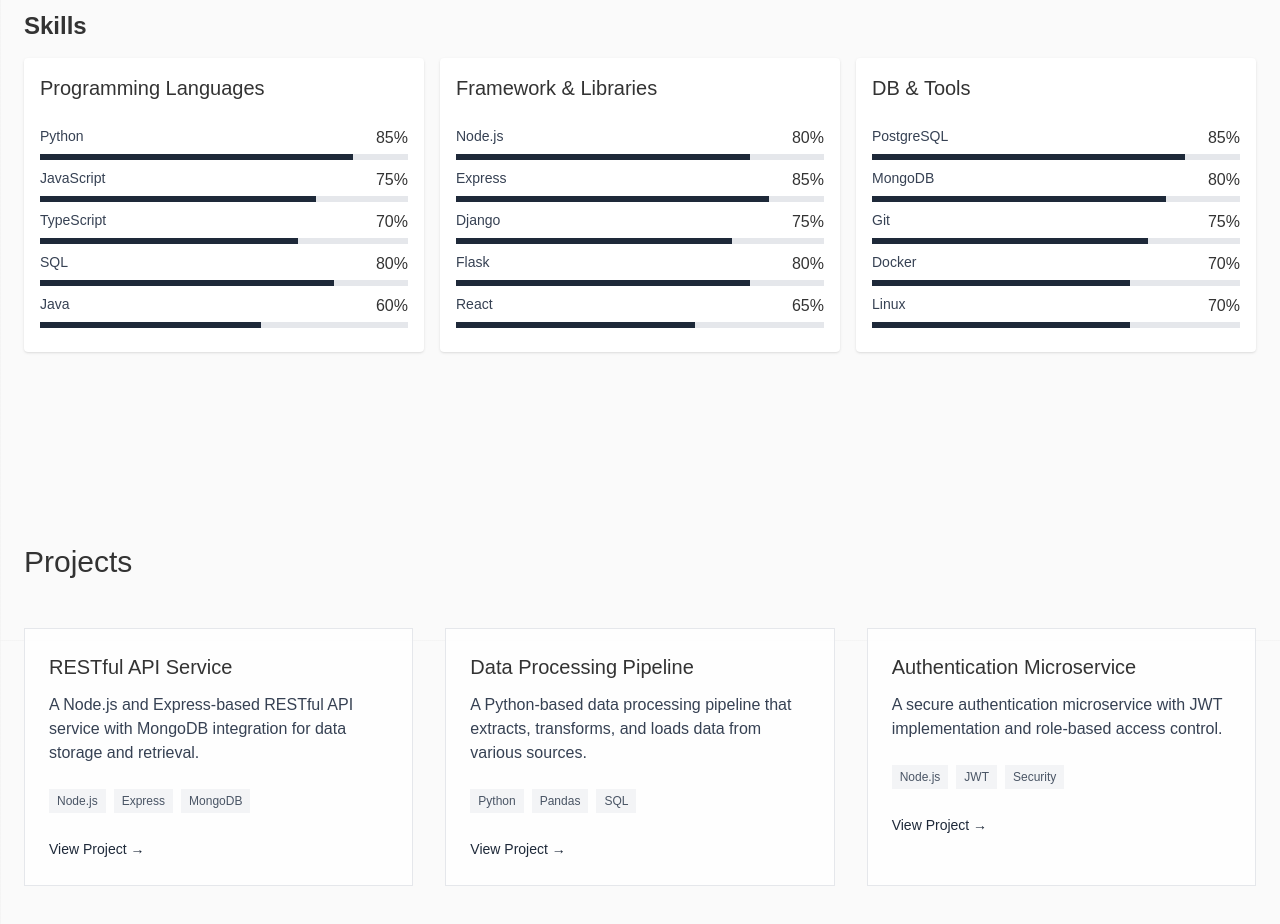
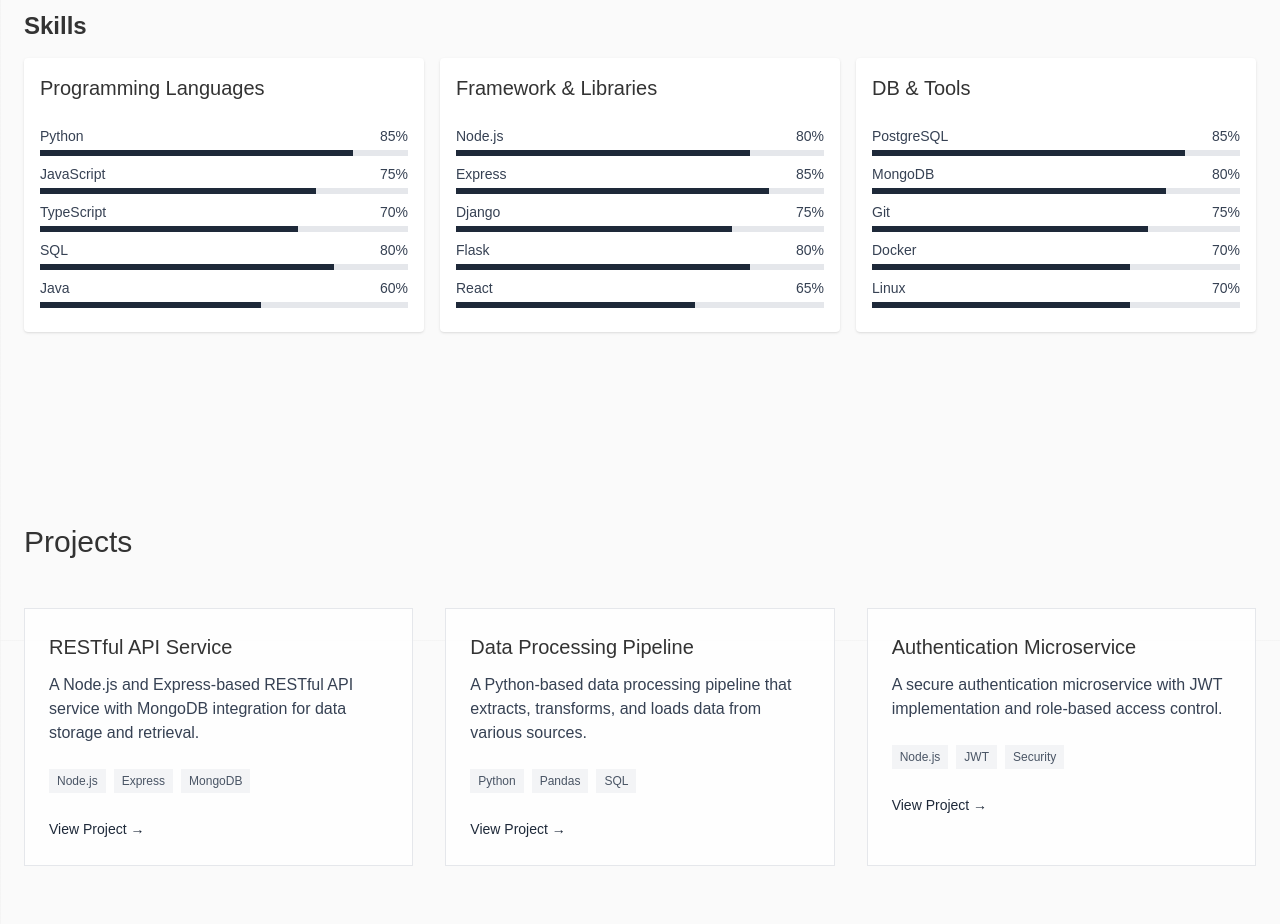
Before and after one commit to Sonissapkota/Portfolio, a React (Vite) app: page / in a window 1280 px wide. Shown: the part 960-1884 px from the top of the page. Built offline with nearby package versions, Linux system fonts and the light colour scheme.

Commit message:
Fixed some minor issues

```diff
--- a/src/components/Skills.jsx
+++ b/src/components/Skills.jsx
@@ -46,7 +46,7 @@
                   <div key={skillIndex} className="mb-2">
                     <div className="flex justify-between mb-1">
                       <span className="text-sm font-medium text-gray-700">{skill.name}</span>
-                      <span>{skill.percentage}%</span>
+                      <span className="text-sm font-medium text-gray-700">{skill.percentage}%</span>
                     </div>
                     <div className="w-full bg-gray-200 h-1.5">
                       <div
```
